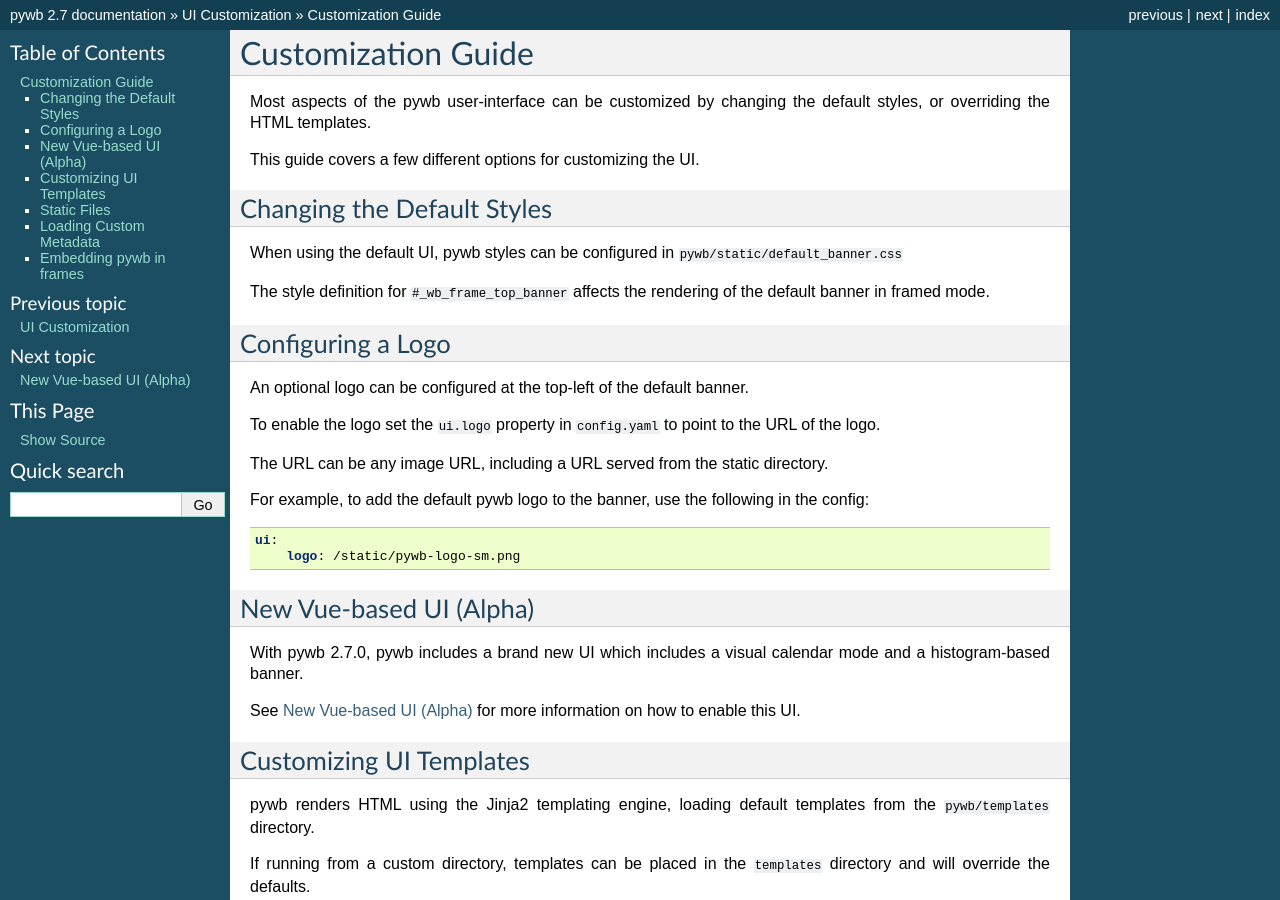
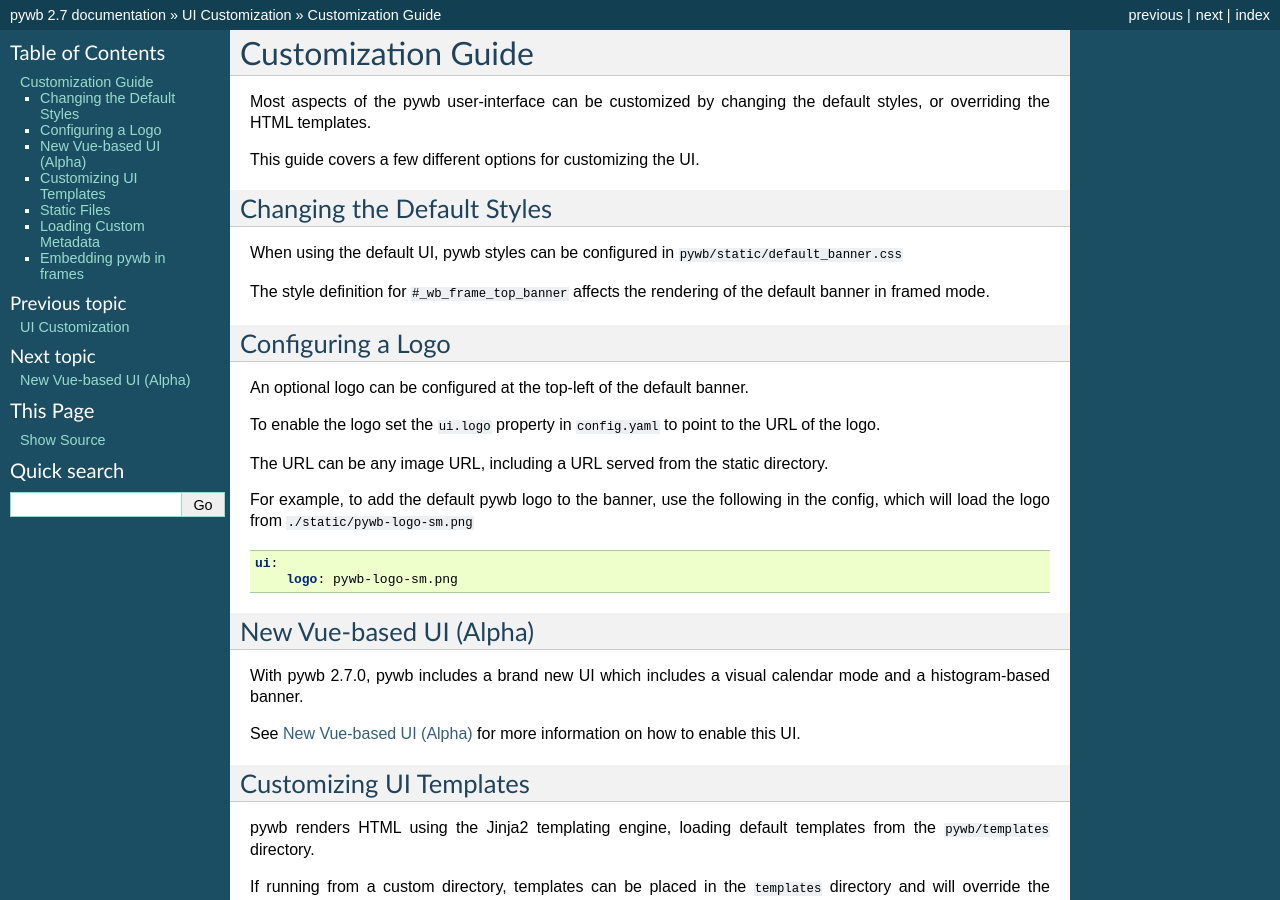
Before and after one commit to webrecorder/pywb, a Sphinx documentation site: the page built from docs/manual/ui-guide.rst, in a window 1280 px wide and 900 px high. Built offline with Sphinx 7.4.7, drawn with Linux system fonts in a browser that asks for light colours; pages that are not in the unit, such as notebooks, are missing from menus.

Commit message:
ui: logo: don't require '/static/' before logo in old ui - consistent with new ui, update docs

```diff
--- a/docs/manual/ui-guide.rst
+++ b/docs/manual/ui-guide.rst
@@ -25,12 +25,13 @@
 
 The URL can be any image URL, including a URL served from the static directory.
 
-For example, to add the default pywb logo to the banner, use the following in the config:
+For example, to add the default pywb logo to the banner, use the following in the config, which will
+load the logo from ``./static/pywb-logo-sm.png``
 
 .. code:: yaml
 
     ui:
-        logo: /static/pywb-logo-sm.png
+        logo: pywb-logo-sm.png
 
 
 New Vue-based UI (Alpha)
--- a/pywb/static/default_banner.js
+++ b/pywb/static/default_banner.js
@@ -160,8 +160,9 @@
       logo.setAttribute("class", "_wb_linked_logo");
 
       var logoContents = "";
-      logoContents += "<img src='" + window.banner_info.logoImg + "' alt='" + window.banner_info.logoAlt + "'>";
-      logoContents += "<img src='" + window.banner_info.logoImg + "' class='_wb_mobile' alt='" + window.banner_info.logoAlt + "'>";
+      var logoUrl = window.banner_info.staticPrefix + "/" + window.banner_info.logoImg;
+      logoContents += "<img src='" + logoUrl + "' alt='" + window.banner_info.logoAlt + "'>";
+      logoContents += "<img src='" + logoUrl + "' class='_wb_mobile' alt='" + window.banner_info.logoAlt + "'>";
 
       logo.innerHTML = logoContents;
       this.banner.appendChild(logo);
```
